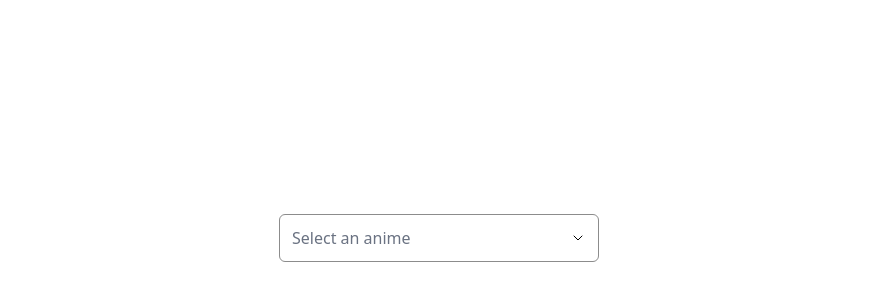
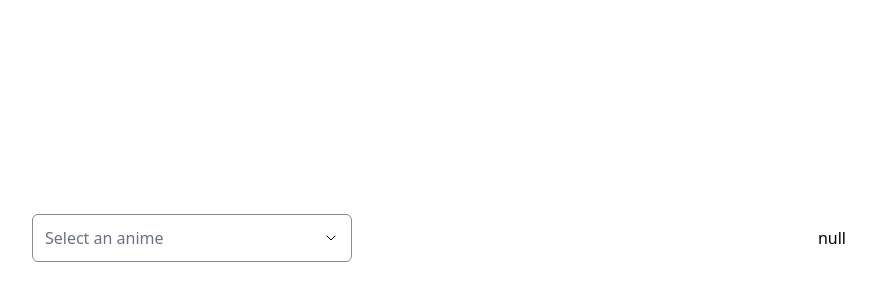
Before and after one commit to andresdvx/x-ui, a React (Vite) app: page / in a window 1280 px wide. Shown: the part 162-462 px from the top of the page, without its empty margins (201-1077 px from the left). Built offline with nearby package versions, Linux system fonts and the light colour scheme.

Commit message:
update: enhance state display in App component and modify SelectItemProps interface for better type handling

```diff
--- a/src/App.tsx
+++ b/src/App.tsx
@@ -43,6 +43,12 @@ function App() {
         multiple
         onValueChange={(value) => setState(value)}
       />
+      {
+        Array.isArray(state) ? JSON.stringify(state) : (
+           JSON.stringify(state)
+
+        )
+      }
       {/* <Carousel
         style={{ width: "400px", height: "360px" }}
         images={images}
--- a/src/components/Select/SelectItem.tsx
+++ b/src/components/Select/SelectItem.tsx
@@ -1,9 +1,12 @@
 import CheckIcon from "./svg/CheckIcon";
 
-export interface SelectItemProps extends React.LiHTMLAttributes<HTMLLIElement> {
+export interface SelectItemProps extends IFunction, React.LiHTMLAttributes<HTMLLIElement> {
   label: string;
   value: string;
-  selectedItem?: { label: string; value: string; } | { label: string; value: string; }[] | undefined;
+}
+
+interface IFunction {
+  selectedItem?: SelectItemProps | SelectItemProps[];
 }
 
 const SelectItem = ({ label, value, selectedItem, ...props }: SelectItemProps) => {
```
